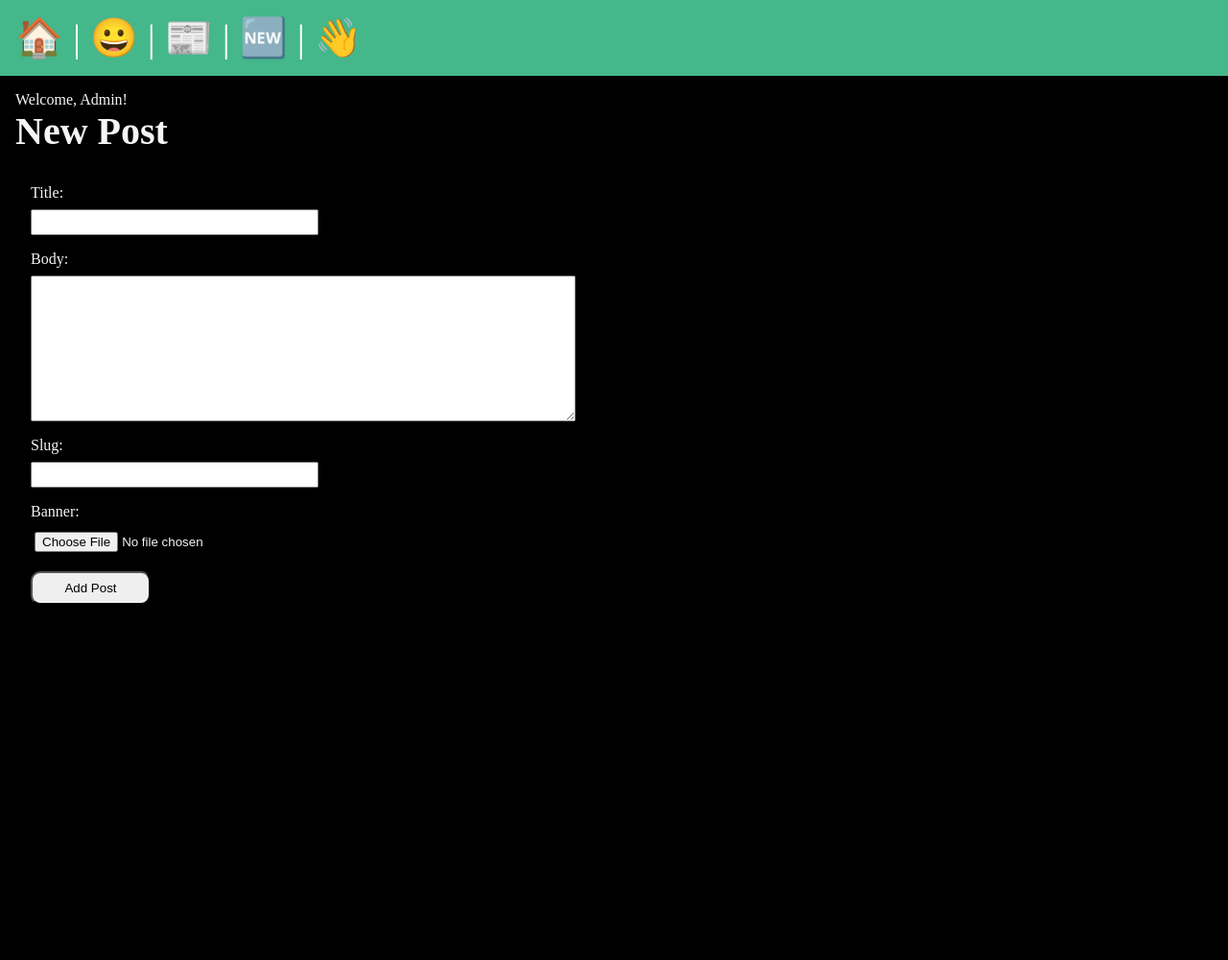
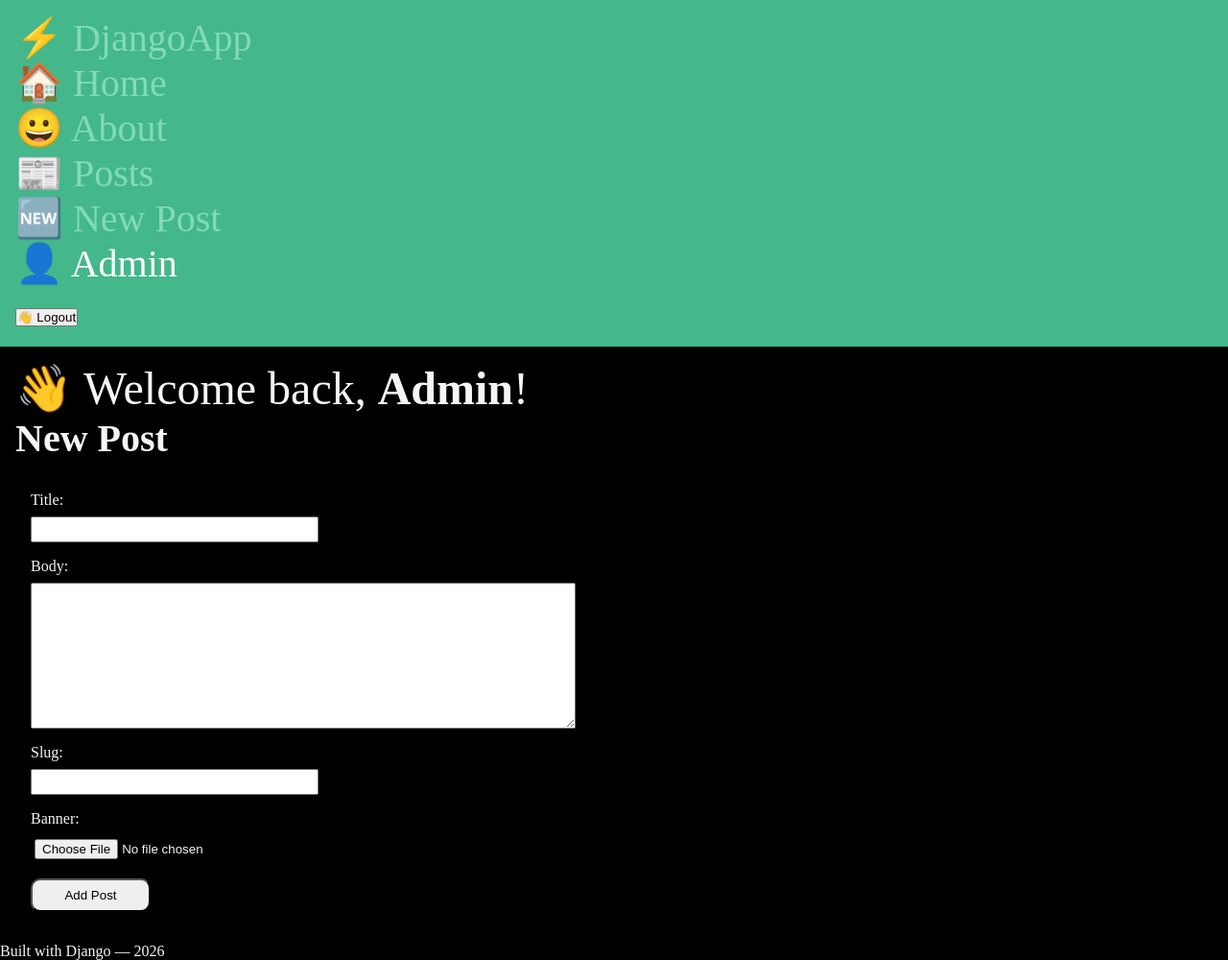
Before and after one commit to AlepsGitHub/SimpleBlog, a Django app: page /posts/new-post/ in a window 1280 px wide. Shown: the whole page at 96% size. Before the commit the page ends 628 px from the top, so only its background shows below. Run offline with Django 5.2, Linux system fonts and the light colour scheme; a user stored in the database is signed in.

Commit message:
Update layout.html

```diff
--- a/templates/layout.html
+++ b/templates/layout.html
@@ -5,45 +5,92 @@
     <meta charset="UTF-8">
     <meta name="viewport" content="width=device-width, initial-scale=1.0">
     <title>
-        {% block title %}
-            Django App
-        {% endblock %}
+        {% block title %}Django App{% endblock %}
     </title>
     <link rel="stylesheet" href="{% static 'css/style.css' %}">
-    <script src="{% static 'js/main.js' %}">console.log("Did it load?")</script>
+    <script src="{% static 'js/main.js' %}"></script>
 </head>
 <body>
-    <nav>
-        <a href="/">
-            <span role="img" aria-label="Home" title="Home">🏠</span>
-        </a> |
-        <a href="/about">
-            <span role="img" aria-label="About" title="About">😀</span>
-        </a> |
-        <a href="{% url 'posts:list' %}">
-            <span role="img" aria-label="Posts" title="Posts">📰</span>
-        </a> |
+    <nav class="navbar">
+        <div class="nav-brand">
+            <a href="/" class="brand-link">⚡ DjangoApp</a>
+        </div>
+        <ul class="nav-links">
+            <li>
+                <a href="/" class="nav-item">
+                    <span class="nav-icon">🏠</span>
+                    <span class="nav-label">Home</span>
+                </a>
+            </li>
+            <li>
+                <a href="/about" class="nav-item">
+                    <span class="nav-icon">😀</span>
+                    <span class="nav-label">About</span>
+                </a>
+            </li>
+            <li>
+                <a href="{% url 'posts:list' %}" class="nav-item">
+                    <span class="nav-icon">📰</span>
+                    <span class="nav-label">Posts</span>
+                </a>
+            </li>
+            {% if user.is_authenticated %}
+                <li>
+                    <a href="{% url 'posts:new-post' %}" class="nav-item">
+                        <span class="nav-icon">🆕</span>
+                        <span class="nav-label">New Post</span>
+                    </a>
+                </li>
+                <li class="nav-item user-info">
+                    <span class="nav-icon">👤</span>
+                    <span class="nav-label">{{ user.username }}</span>
+                </li>
+                <li>
+                    <form class="logout-form" action="{% url 'users:logout' %}" method="post">
+                        {% csrf_token %}
+                        <button class="nav-item logout-btn" type="submit">
+                            <span class="nav-icon">👋</span>
+                            <span class="nav-label">Logout</span>
+                        </button>
+                    </form>
+                </li>
+            {% else %}
+                <li>
+                    <a href="{% url 'users:register' %}" class="nav-item">
+                        <span class="nav-icon">🚀</span>
+                        <span class="nav-label">Register</span>
+                    </a>
+                </li>
+                <li>
+                    <a href="{% url 'users:login' %}" class="nav-item nav-item--highlight">
+                        <span class="nav-icon">🔏</span>
+                        <span class="nav-label">Login</span>
+                    </a>
+                </li>
+            {% endif %}
+        </ul>
+    </nav>
+
+    <main class="main-content">
         {% if user.is_authenticated %}
-            <a href="{% url 'posts:new-post' %}">
-                <span role="img" aria-label="New Post" title="New Post">🆕</span>
-            </a> |
-            <form class="logout" action="{% url "users:logout" %}" method="post">
-                {% csrf_token %}
-                <button class="logout-button" aria-label="User Logout" title="User Logout">👋</button>
-            </form>
-        {% else %}
-            <a href="{% url 'users:register' %}">
-                <span role="img" aria-label="User Registration" title="User Registration">🚀</span>
-            </a> |
-            <a href="{% url 'users:login' %}">
-                <span role="img" aria-label="User Login" title="User Login">🔏</span>
-            </a> |
+            <div class="welcome-banner">
+                👋 Welcome back, <strong>{{ user.username }}</strong>!
+            </div>
         {% endif %}
-    </nav>
-    <main>
-        <p>Welcome, {{ user.username }}!</p>
-        {% block content %}
-        {% endblock %}
+
+        {% if messages %}
+            <div class="messages">
+                {% for message in messages %}
+                    <div class="message message--{{ message.tags }}">{{ message }}</div>
+                {% endfor %}
+            </div>
+        {% endif %}
+
+        {% block content %}{% endblock %}
     </main>
+
+    <footer class="footer">
+        <p>Built with Django &mdash; {% now "Y" %}</p>
+    </footer>
 </body>
 </html>
```
